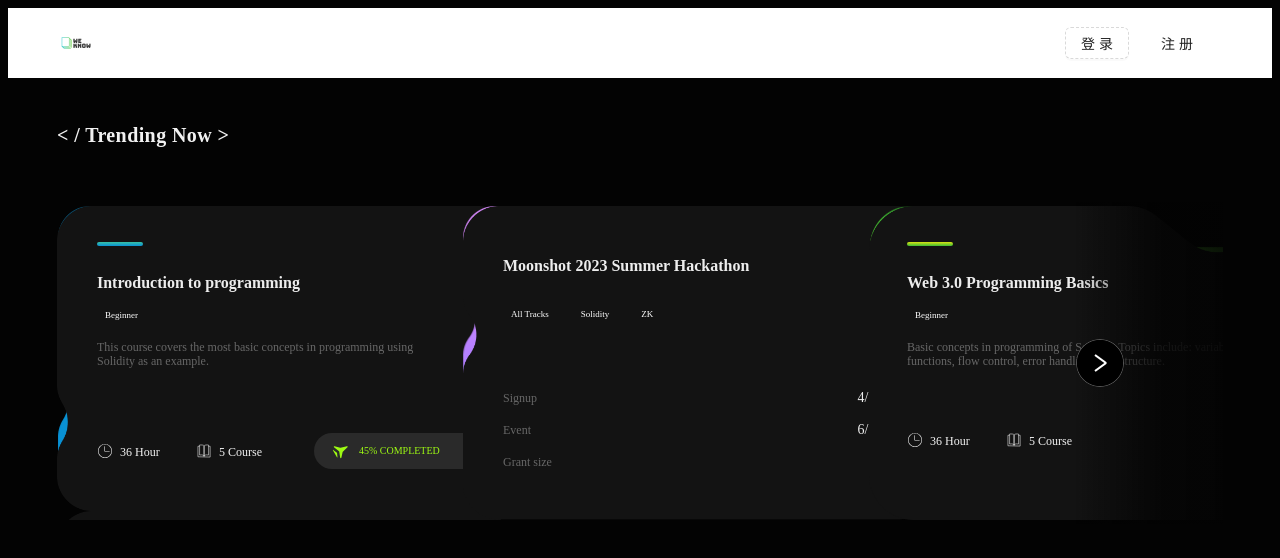
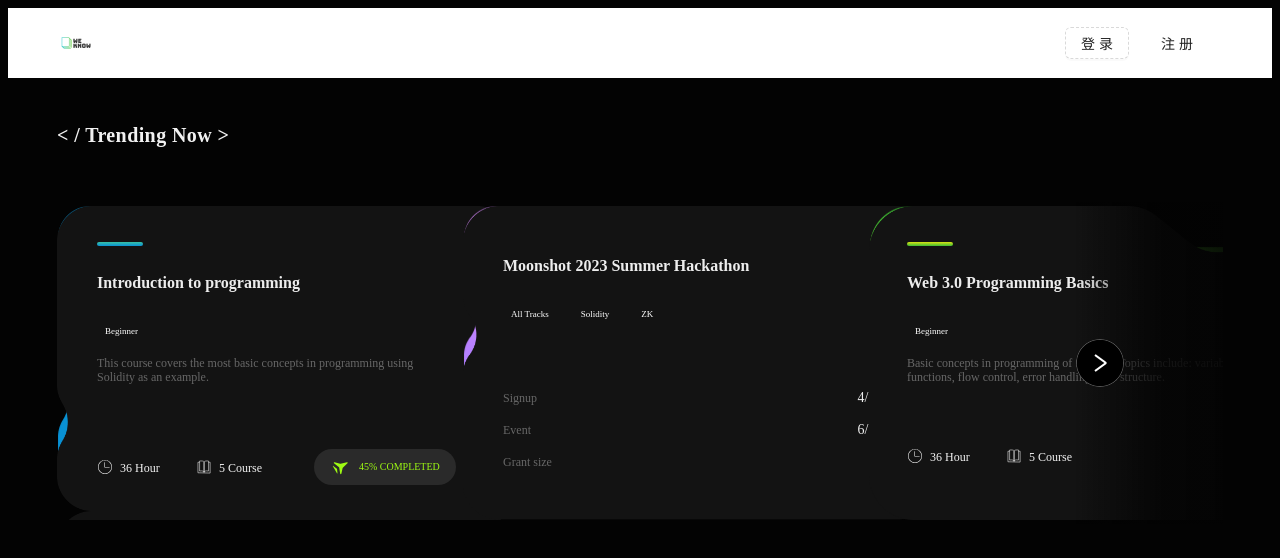
Before and after one commit to Wuuuu/We-Know, a Next.js app: page / in a window 1280 px wide. Shown: the top 558 px of the page. Built offline with nearby package versions, Linux system fonts and the light colour scheme; no server answers.

Commit message:
style: 样式优化

```diff
--- a/src/app/components/hackQuest/BottomActionsDisplay.tsx
+++ b/src/app/components/hackQuest/BottomActionsDisplay.tsx
@@ -27,7 +27,7 @@ const BottomActionsDisplay: React.FC<BottomActionsDisplayProps> = ({ isCompleted
         </span>
       </div>
       {isCompleted && (
-        <div className="flex items-center w-[140px] py-2 px-4 rounded-[40px] bg-[#2A2A2A]">
+        <div className="flex items-center py-[8px] px-[16px] rounded-[40px] bg-[#2A2A2A]">
           <img
             src="/images/status_completed.svg"
             alt="status_completed"
--- a/src/app/components/hackQuest/CardType1.tsx
+++ b/src/app/components/hackQuest/CardType1.tsx
@@ -12,9 +12,11 @@ const CardType1 = () => {
           <p className="text-[16px] text-[#EDEDED] leading-4 font-NextBook font-bold">
             Introduction to programming
           </p>
-          <p className="my-4 py-1 px-2 w-[53px] text-[9px] leading-[110%] text-white font-NextBook rounded-[20px] border-[1px] border-[#676767]">
-            Beginner
-          </p>
+          <div className="flex items-center">
+            <p className="my-4 py-1 px-2 text-[9px] leading-[110%] text-white font-NextBook rounded-[20px] border-[1px] border-[#676767]">
+              Beginner
+            </p>
+          </div>
           <section className="text-xs max-w-[336px] mb-[65px] text-[#676767] leading-[110%] font-NextBookThin ">
             This course covers the most basic concepts in programming using Solidity as an example.
           </section>
--- a/src/app/components/hackQuest/CardType2.tsx
+++ b/src/app/components/hackQuest/CardType2.tsx
@@ -39,7 +39,7 @@ const CardType2 = () => {
           </div>
         </div>
       </div>
-      <div className="absolute top-0 left-0 h-[278px] w-[416px] bg-[url('/images/card_type_2_bgi.png')] bg-cover bg-center bg-no-repeat transform scale-[0.999] z-[-1]" />
+      <div className="absolute top-0 left-0 h-[278px] w-[416px] bg-[url('/images/card_type_2_bgi.png')] bg-cover bg-center bg-no-repeat transform scale-[0.995] z-[-1]" />
     </div>
   );
 };
--- a/src/app/components/hackQuest/CardType3.tsx
+++ b/src/app/components/hackQuest/CardType3.tsx
@@ -12,9 +12,11 @@ const CardType3 = () => {
           <p className="text-[16px] text-[#EDEDED] leading-4 font-NextBook font-bold">
             Web 3.0 Programming Basics
           </p>
-          <p className="my-4 py-1 px-2 w-[53px] text-[9px] leading-[110%] text-white font-NextBook rounded-[20px] border-[1px] border-[#676767]">
-            Beginner
-          </p>
+          <div className="flex items-center">
+            <p className="my-4 py-1 px-2 text-[9px] leading-[110%] text-white font-NextBook rounded-[20px] border-[1px] border-[#676767]">
+              Beginner
+            </p>
+          </div>
           <section className="text-xs max-w-[336px] mb-[65px] text-[#676767] leading-[110%] font-NextBookThin ">
             Basic concepts in programming of Solidity. Topics include: variables, functions, flow
             control, error handling, data structure.
```
